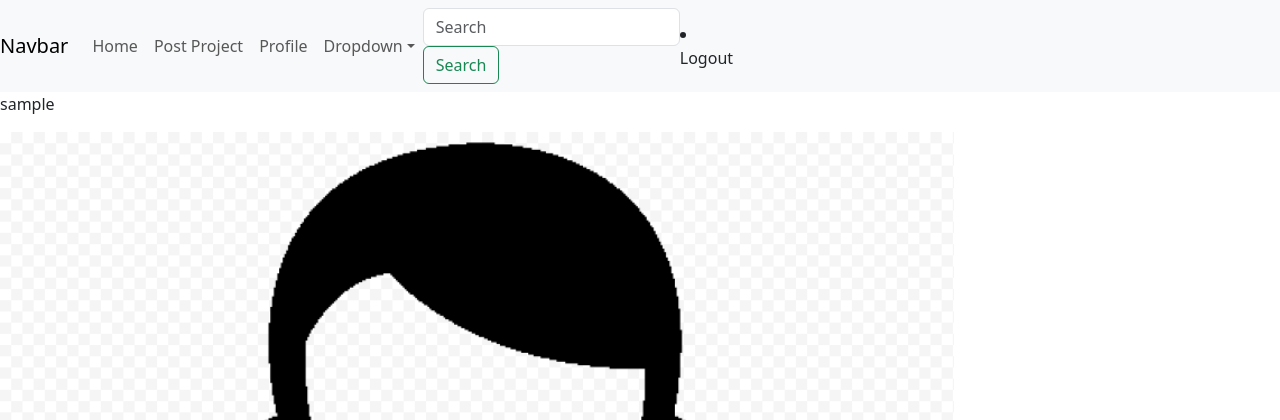
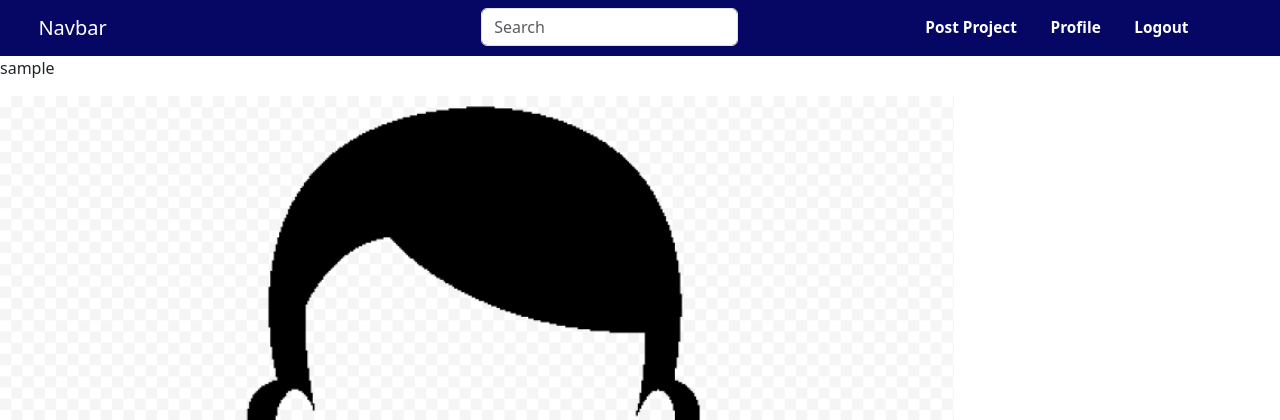
Before and after one commit to victoriamwangi/rateprojects, a Django app: page /profile in a window 1280 px wide. Shown: the top 420 px of the page. Run offline with Django 4.2, Linux system fonts and the light colour scheme; the visitor is signed in with stand-in values (Sample User, id 1); data that the repository does not hold is empty; some libraries are stand-ins or nearby versions.

Commit message:
style navbar

```diff
--- a/rate/templates/base.html
+++ b/rate/templates/base.html
@@ -13,17 +13,18 @@
   </head>
   <body>
     {%include 'navbar.html'%} {%block content%}{%endblock%} {%block scripts%}
-
+    <script src="https://ajax.googleapis.com/ajax/libs/jquery/3.2.1/jquery.min.js"></script>
     <script
-      src="https://cdn.jsdelivr.net/npm/@popperjs/core@2.9.2/dist/umd/popper.min.js"
-      integrity="sha384-IQsoLXl5PILFhosVNubq5LC7Qb9DXgDA9i+tQ8Zj3iwWAwPtgFTxbJ8NT4GN1R8p"
+      src="https://cdn.jsdelivr.net/npm/bootstrap@5.2.0-beta1/dist/js/bootstrap.min.js"
+      integrity="sha384-kjU+l4N0Yf4ZOJErLsIcvOU2qSb74wXpOhqTvwVx3OElZRweTnQ6d31fXEoRD1Jy"
       crossorigin="anonymous"
     ></script>
     <script
-      src="https://cdn.jsdelivr.net/npm/bootstrap@5.0.2/dist/js/bootstrap.min.js"
-      integrity="sha384-cVKIPhGWiC2Al4u+LWgxfKTRIcfu0JTxR+EQDz/bgldoEyl4H0zUF0QKbrJ0EcQF"
+      src="https://cdn.jsdelivr.net/npm/@popperjs/core@2.11.5/dist/umd/popper.min.js"
+      integrity="sha384-Xe+8cL9oJa6tN/veChSP7q+mnSPaj5Bcu9mPX5F5xIGE0DVittaqT5lorf0EI7Vk"
       crossorigin="anonymous"
     ></script>
+
     {%bootstrap_javascript %} {%endblock%}
   </body>
 </html>
--- a/rate/templates/navbar.html
+++ b/rate/templates/navbar.html
@@ -13,32 +13,8 @@
   </button>
   <div class="collapse navbar-collapse" id="collapsibleNavId">
     <ul class="navbar-nav mr-auto mt-2 mt-lg-0">
-      <li class="nav-item active">
-        <a class="nav-link" href="{%url 'home'%}">Home </a>
-      </li>
       {%if user.is_authenticated%}
-      <li class="nav-item">
-        <a class="nav-link" href="{%url 'new-project'%}">Post Project</a>
-      </li>
-      <li class="nav-item">
-        <a class="nav-link" href="{%url 'profile'%}">Profile</a>
-      </li>
-      <li class="nav-item dropdown">
-        <a
-          class="nav-link dropdown-toggle"
-          href="#"
-          id="dropdownId"
-          data-toggle="dropdown"
-          aria-haspopup="true"
-          aria-expanded="false"
-          >Dropdown</a
-        >
-        <div class="dropdown-menu" aria-labelledby="dropdownId">
-          <a class="dropdown-item" href="#">Action 1</a>
-          <a class="dropdown-item" href="#">Action 2</a>
-        </div>
-      </li>
-    </ul>
+
       <form class="form-inline my-2 my-lg-0" action="{%url 'search'%}">
         <input
           class="form-control mr-sm-2"
@@ -46,10 +22,13 @@
           placeholder="Search"
           name="project"
         />
-      <button class="btn btn-outline-success my-2 my-sm-0" type="submit">
-        Search
-      </button>
       </form>
+      <li class="nav-item projectbtn">
+        <a class="nav-link" href="{%url 'new-project'%}">Post Project</a>
+      </li>
+      <li class="nav-item">
+        <a class="nav-link" href="{%url 'profile'%}">Profile</a>
+      </li>
       <li class="nav-item">
         <a class="nav-link" href="/logout">Logout</a>
       </li>
@@ -58,5 +37,6 @@
         <a class="nav-link" href="/accounts/login">Login</a>
       </li>
       {%endif%}
+    </ul>
   </div>
 </nav>
--- a/rate/templates/profile/profile.html
+++ b/rate/templates/profile/profile.html
@@ -17,12 +17,7 @@
   <div class="col-lg-3">
     <div class="container">
       {%for project in projects%}
-      <div class="card">
-        <img
-          class="card-img-top"
-          src="{{user.profile.prof_image.url}}"
-          alt=""
-        />
+
         <div class="card-body">
           <h4 class="card-title">Title</h4>
           <p class="card-text">Text</p>
--- a/rate/views.py
+++ b/rate/views.py
@@ -33,8 +33,7 @@ def get_profile(request):
 
 
 def profile (request):
-    user = request.user
-    projects = user.profile.projects.all()
+    projects = request.user.profile.projects.all()
     return render(request, 'profile/profile.html',{"projects": projects} )
 
 
--- a/static/css/style.css
+++ b/static/css/style.css
@@ -1,5 +1,5 @@
-#hehe {
-    background-color: yellow !important;
+.navbar {
+    background-color: rgb(6, 6, 100) !important;
 }
 
 .allprojects {
@@ -7,6 +7,30 @@
     flex-direction: row;
 }
 
+.navbar-brand {
+    padding-left: 3vw;
+    color: white !important;
+}
+
 .allprojects .card {
     width: 30vw;
 }
+
+#collapsibleNavId {
+    margin-left: 20vw !important;
+}
+
+.navbar form {
+    margin-left: 8vw !important;
+}
+
+.navbar .projectbtn {
+    margin-left: 14vw !important;
+}
+
+.nav-link {
+    color: white !important;
+    padding-right: 2vw !important;
+    font-size: 1.2vw;
+    font-weight: bold !important;
+}
```
Also changed, not shown: media/projects/Screenshot_from_2022-06-13_11-33-22.png (added), media/projects/Screenshot_from_2022-06-13_11-35-37.png (added). Lines whose indentation alone changed are shown as unchanged.
